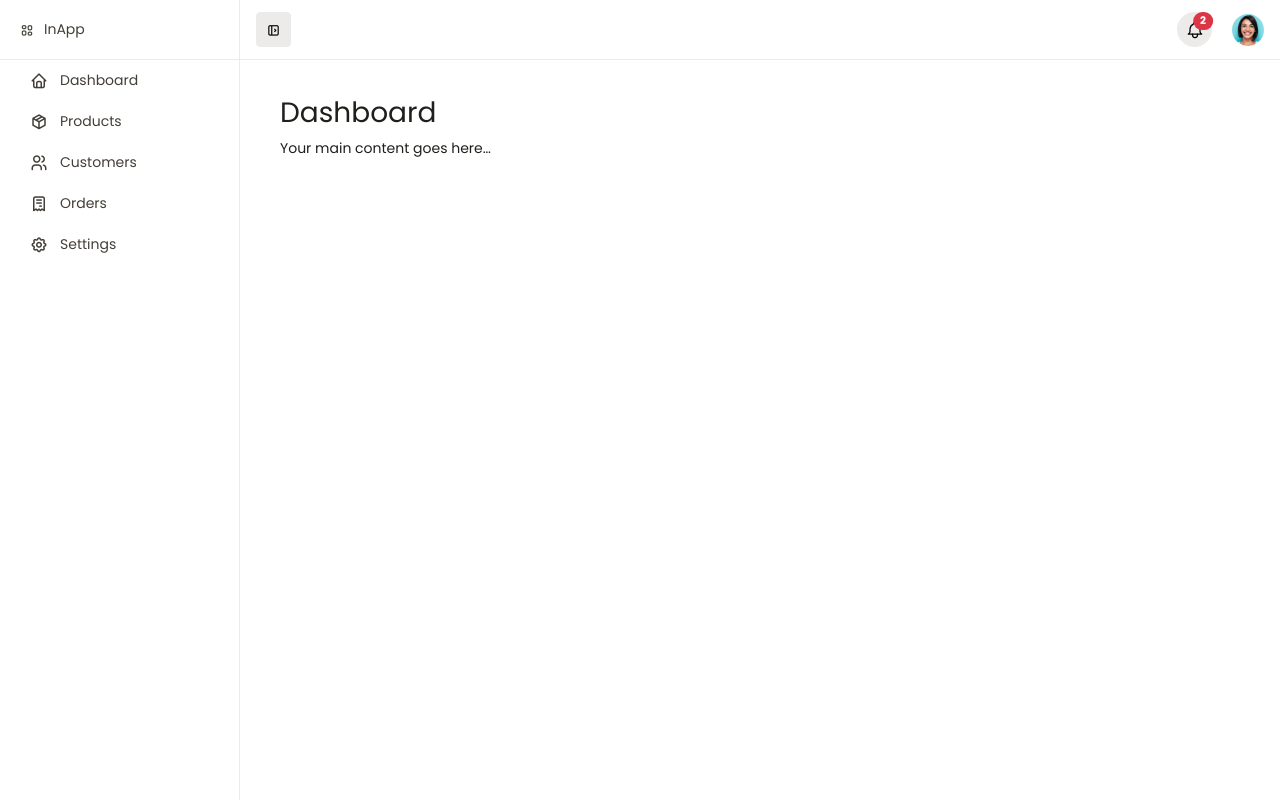
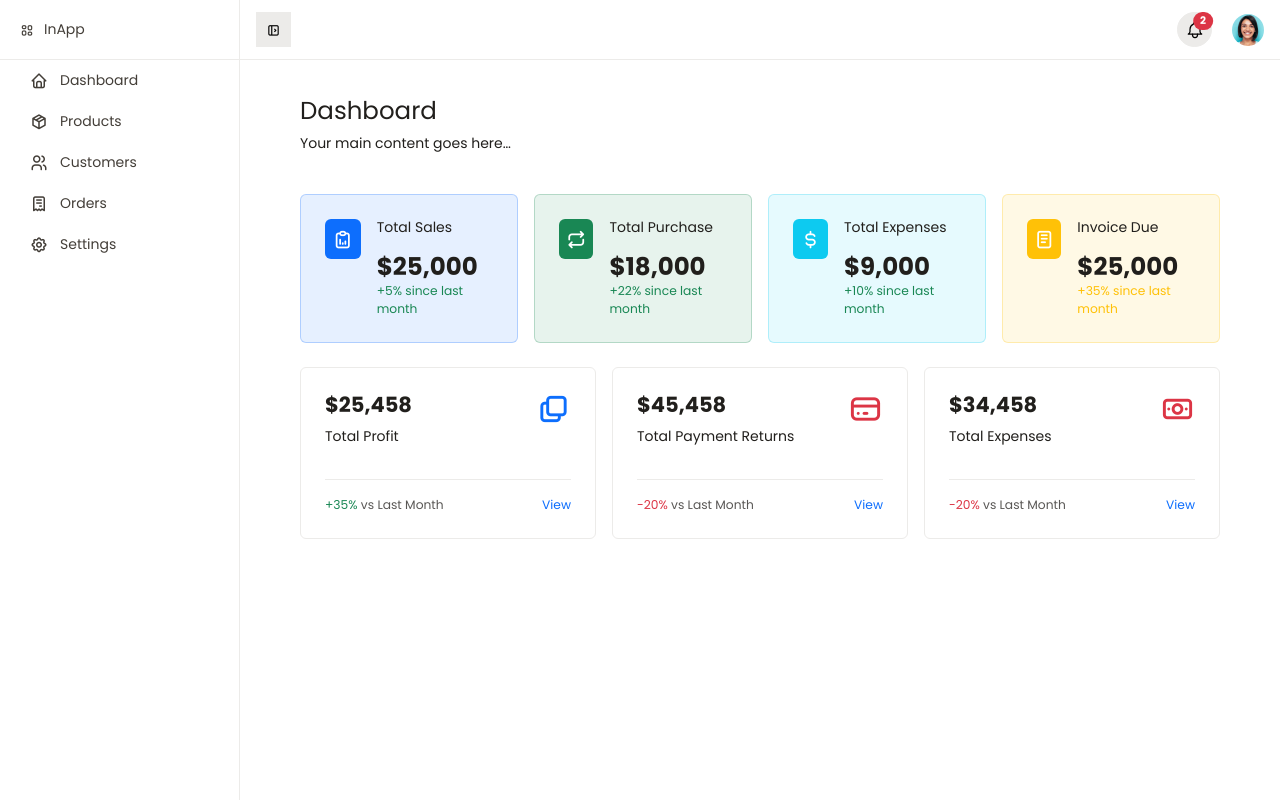
Before and after one commit to codescandy/inapp, a website built with Vite: page src/index.html in a window 1280 px wide. Built offline with nearby package versions, Linux system fonts and the light colour scheme.

Commit message:
updated index

```diff
--- a/src/index.html
+++ b/src/index.html
@@ -1,16 +1,15 @@
 <!DOCTYPE html>
 <html lang="en">
+
 <head>
   <meta charset="UTF-8" />
   <title>Dashboard Layout</title>
   <meta name="viewport" content="width=device-width, initial-scale=1">
 
-  <!-- Bootstrap CSS -->
-  <link href="https://cdn.jsdelivr.net/npm/bootstrap@5.3.2/dist/css/bootstrap.min.css" rel="stylesheet">
-  <!-- Bootstrap Icons -->
-  <link href="https://cdn.jsdelivr.net/npm/bootstrap-icons@1.10.5/font/bootstrap-icons.css" rel="stylesheet">
+
 
 </head>
+
 <body>
   <div id="overlay" class="overlay"></div>
   <!-- TOPBAR -->
@@ -30,19 +29,11 @@
 
         <!-- Bell icon -->
         <li>
-        <a class="position-relative btn-icon btn-sm btn-light btn rounded-circle" data-bs-toggle="dropdown" aria-expanded="false" href="#" role="button" >
-          <svg
-            xmlns="http://www.w3.org/2000/svg"
-            width="20"
-            height="20"
-            viewBox="0 0 24 24"
-            fill="none"
-            stroke="currentColor"
-            stroke-width="1.5"
-            stroke-linecap="round"
-            stroke-linejoin="round"
-            class="icon icon-tabler icons-tabler-outline icon-tabler-bell"
-          >
+          <a class="position-relative btn-icon btn-sm btn-light btn rounded-circle" data-bs-toggle="dropdown"
+            aria-expanded="false" href="#" role="button">
+            <svg xmlns="http://www.w3.org/2000/svg" width="20" height="20" viewBox="0 0 24 24" fill="none"
+              stroke="currentColor" stroke-width="1.5" stroke-linecap="round" stroke-linejoin="round"
+              class="icon icon-tabler icons-tabler-outline icon-tabler-bell">
               <path stroke="none" d="M0 0h24v24H0z" fill="none" />
               <path d="M10 5a2 2 0 1 1 4 0a7 7 0 0 1 4 6v3a4 4 0 0 0 2 3h-16a4 4 0 0 0 2 -3v-3a7 7 0 0 1 4 -6" />
               <path d="M9 17v1a3 3 0 0 0 6 0v-1" />
@@ -142,8 +133,156 @@
 
   <!-- MAIN CONTENT -->
   <main id="content" class="content px-6 py-10">
-    <h2>Dashboard</h2>
+    <div class="container">
+      <div class="row">
+        <div class="col-12">
+          <div class="mb-6">
+            <h1 class="fs-3">Dashboard</h1>
             <p>Your main content goes here…</p>
+          </div>
+        </div>
+      </div>
+      <div class="row g-3">
+        <div class="col-lg-3 col-12">
+
+          <div class="card p-4 mb-4 bg-primary bg-opacity-10 border border-primary border-opacity-25 rounded-2">
+
+            <div class="d-flex gap-3 ">
+              <div class="icon-shape icon-md bg-primary text-white rounded-2">
+                <i class="ti ti-report-analytics fs-4"></i>
+              </div>
+              <div>
+                <h2 class="mb-3 fs-6">Total Sales</h2>
+                <h3 class="fw-bold mb-0">$25,000</h3>
+                <p class="text-success mb-0 small">+5% since last month</p>
+              </div>
+            </div>
+          </div>
+
+
+        </div>
+        <div class="col-lg-3 col-12">
+
+          <div class="card p-4 mb-4 bg-success bg-opacity-10 border border-success border-opacity-25 rounded-2">
+
+            <div class="d-flex gap-3 ">
+              <div class="icon-shape icon-md bg-success text-white rounded-2">
+                <i class="ti ti-repeat fs-4"></i>
+              </div>
+              <div>
+                <h2 class="mb-3 fs-6">Total Purchase</h2>
+                <h3 class="fw-bold mb-0">$18,000</h3>
+                <p class="text-success mb-0 small">+22% since last month</p>
+              </div>
+            </div>
+          </div>
+
+
+        </div>
+        <div class="col-lg-3 col-12">
+
+          <div class="card p-4 mb-4 bg-info bg-opacity-10 border border-info border-opacity-25 rounded-2">
+
+            <div class="d-flex gap-3 ">
+              <div class="icon-shape icon-md bg-info text-white rounded-2">
+                <i class="ti ti-currency-dollar fs-4"></i>
+              </div>
+              <div>
+                <h2 class="mb-3 fs-6">Total Expenses</h2>
+                <h3 class="fw-bold mb-0">$9,000</h3>
+                <p class="text-success mb-0 small">+10% since last month</p>
+              </div>
+            </div>
+          </div>
+
+
+        </div>
+        <div class="col-lg-3 col-12">
+
+          <div class="card p-4 mb-4 bg-warning bg-opacity-10 border border-warning border-opacity-25 rounded-2">
+
+            <div class="d-flex gap-3 ">
+              <div class="icon-shape icon-md bg-warning text-white rounded-2">
+                <i class="ti ti-notes fs-4"></i>
+              </div>
+              <div>
+                <h2 class="mb-3 fs-6">Invoice Due</h2>
+                <h3 class="fw-bold mb-0">$25,000</h3>
+                <p class="text-warning mb-0 small">+35% since last month</p>
+              </div>
+            </div>
+          </div>
+
+
+        </div>
+
+      </div>
+      <div class="row g-3">
+        <div class="col-lg-4 col-12">
+          <div class="card rounded-2">
+            <div class="card-body p-4">
+              <div class="d-flex justify-content-between border-bottom pb-5 mb-3">
+                <div>
+                  <h3 class="fw-bold h4">$25,458</h3>
+                  <span>Total Profit</span>
+                </div>
+                <div>
+                  <i class="ti ti-layers-subtract fs-1 text-primary"></i>
+                </div>
+              </div>
+              <div class="d-flex justify-content-between align-items-center small">
+                <div class="text-muted"><span class="text-success">+35%</span> vs Last Month</div>
+                <div><a href="#" class="link-primary">View</a></div>
+              </div>
+            </div>
+          </div>
+
+        </div>
+        <div class="col-lg-4 col-12">
+          <div class="card rounded-2">
+            <div class="card-body p-4">
+              <div class="d-flex justify-content-between border-bottom pb-5 mb-3">
+                <div>
+                  <h3 class="fw-bold h4">$45,458</h3>
+                  <span>Total Payment Returns</span>
+                </div>
+                <div>
+                  <i class="ti ti-credit-card fs-1 text-danger"></i>
+                </div>
+              </div>
+              <div class="d-flex justify-content-between align-items-center small">
+                <div class="text-muted"><span class="text-danger">-20%</span> vs Last Month</div>
+                <div><a href="#" class="link-primary">View</a></div>
+              </div>
+            </div>
+          </div>
+
+        </div>
+        <div class="col-lg-4 col-12">
+          <div class="card rounded-2">
+            <div class="card-body p-4">
+              <div class="d-flex justify-content-between border-bottom pb-5 mb-3">
+                <div>
+                  <h3 class="fw-bold h4">$34,458</h3>
+                  <span>Total Expenses</span>
+                </div>
+                <div>
+                  <i class="ti ti-cash-banknote fs-1 text-danger"></i>
+                </div>
+              </div>
+              <div class="d-flex justify-content-between align-items-center small">
+                <div class="text-muted"><span class="text-danger">-20%</span> vs Last Month</div>
+                <div><a href="#" class="link-primary">View</a></div>
+              </div>
+            </div>
+          </div>
+
+        </div>
+
+      </div>
+
+    </div>
+    </div>
   </main>
 
   <!-- Bootstrap JS -->
@@ -151,12 +290,12 @@
 
 
   <script>
-    const sidebar  = document.getElementById('sidebar');
-    const content  = document.getElementById('content');
-    const topbar   = document.getElementById('topbar');
+    const sidebar = document.getElementById('sidebar');
+    const content = document.getElementById('content');
+    const topbar = document.getElementById('topbar');
     const toggleBtn = document.getElementById('toggleBtn');
     const mobileBtn = document.getElementById('mobileBtn');
-    const overlay  = document.getElementById('overlay');
+    const overlay = document.getElementById('overlay');
 
     // Desktop collapse
     toggleBtn.addEventListener('click', () => {
@@ -178,4 +317,5 @@
     });
   </script>
 </body>
+
 </html>
```
Lines whose indentation alone changed are shown as unchanged.
